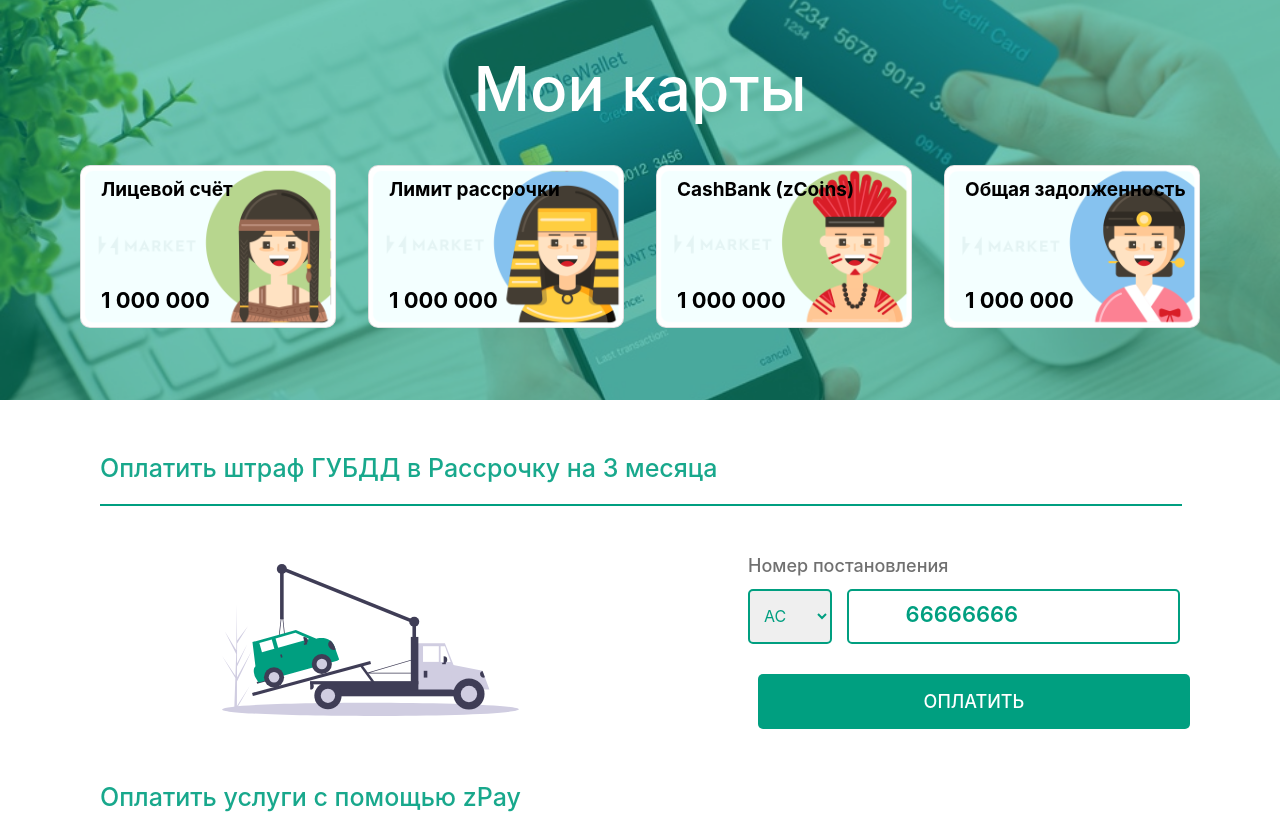
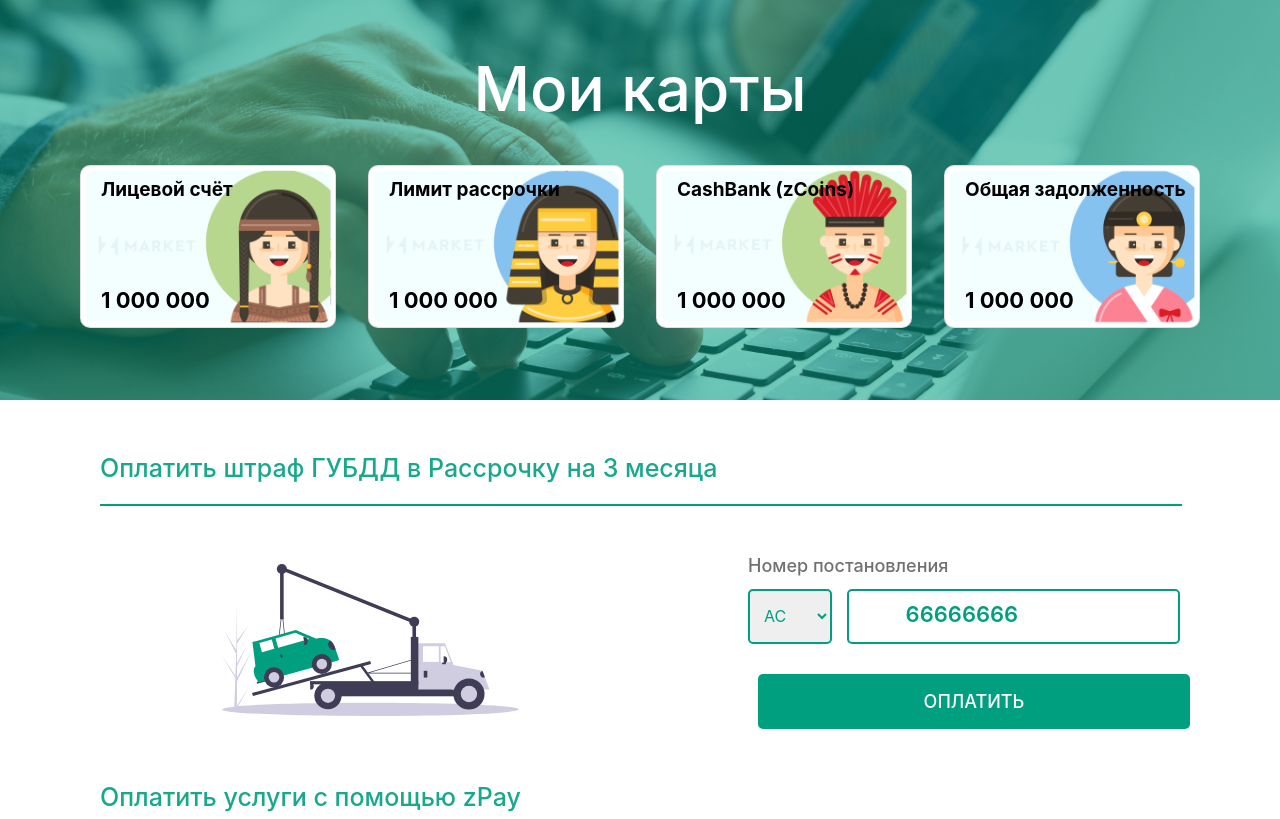
Before and after one commit to muhammad-space21/zPay-Design, a plain HTML site: page src/index1.html in a window 1280 px wide. Shown: the top 819 px of the page. Drawn offline with nearby package versions, Linux system fonts and the light colour scheme.

Commit message:
finished the z-pay design alpha version

```diff
--- a/src/page1.scss
+++ b/src/page1.scss
@@ -2,7 +2,7 @@
 .header {
   width: 100vw;
   height: 65vh;
-  background-image: url('../assets/images/zpay-header-main.jpg');
+  background-image: url('../assets/images/online-payments.jpg');
   background-position: center;
   background-size: cover;
   @media screen and (max-width: 991px) {
```
Also changed, not shown: assets/images/online-payments.jpg (added), src/index.css.
